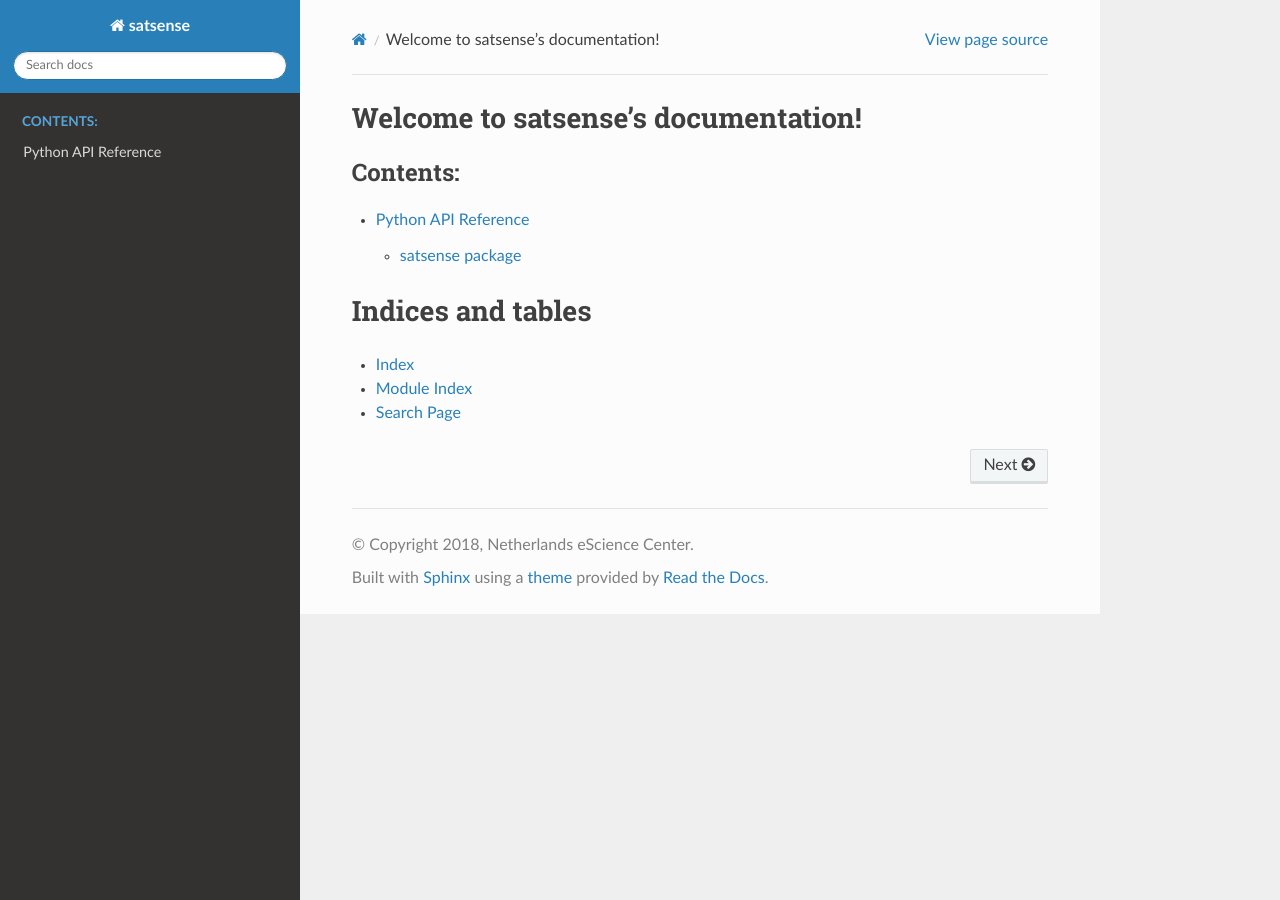
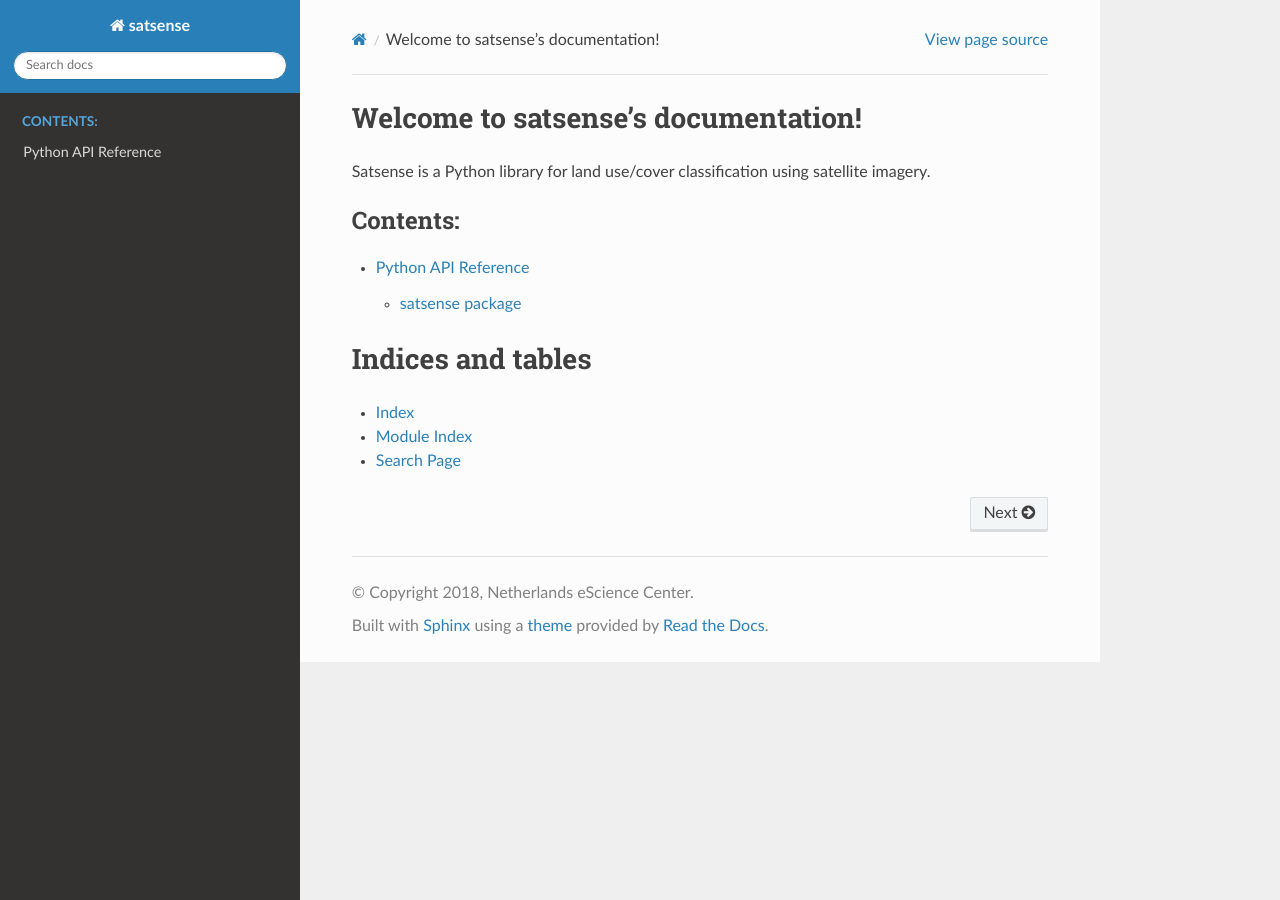
Before and after one commit to DynaSlum/satsense, a Sphinx documentation site: the page built from doc/index.rst, in a window 1280 px wide. Built offline with Sphinx 7.4.7 and the Read the Docs theme 2.0.0, drawn with Linux system fonts in a browser that asks for light colours; formulas are drawn with MathJax 3.

Commit message:
Add description

```diff
--- a/doc/index.rst
+++ b/doc/index.rst
@@ -1,5 +1,8 @@
 Welcome to satsense's documentation!
 ====================================
+
+Satsense is a Python library for land use/cover classification using satellite imagery.
+
 
 .. toctree::
    :maxdepth: 2
```
